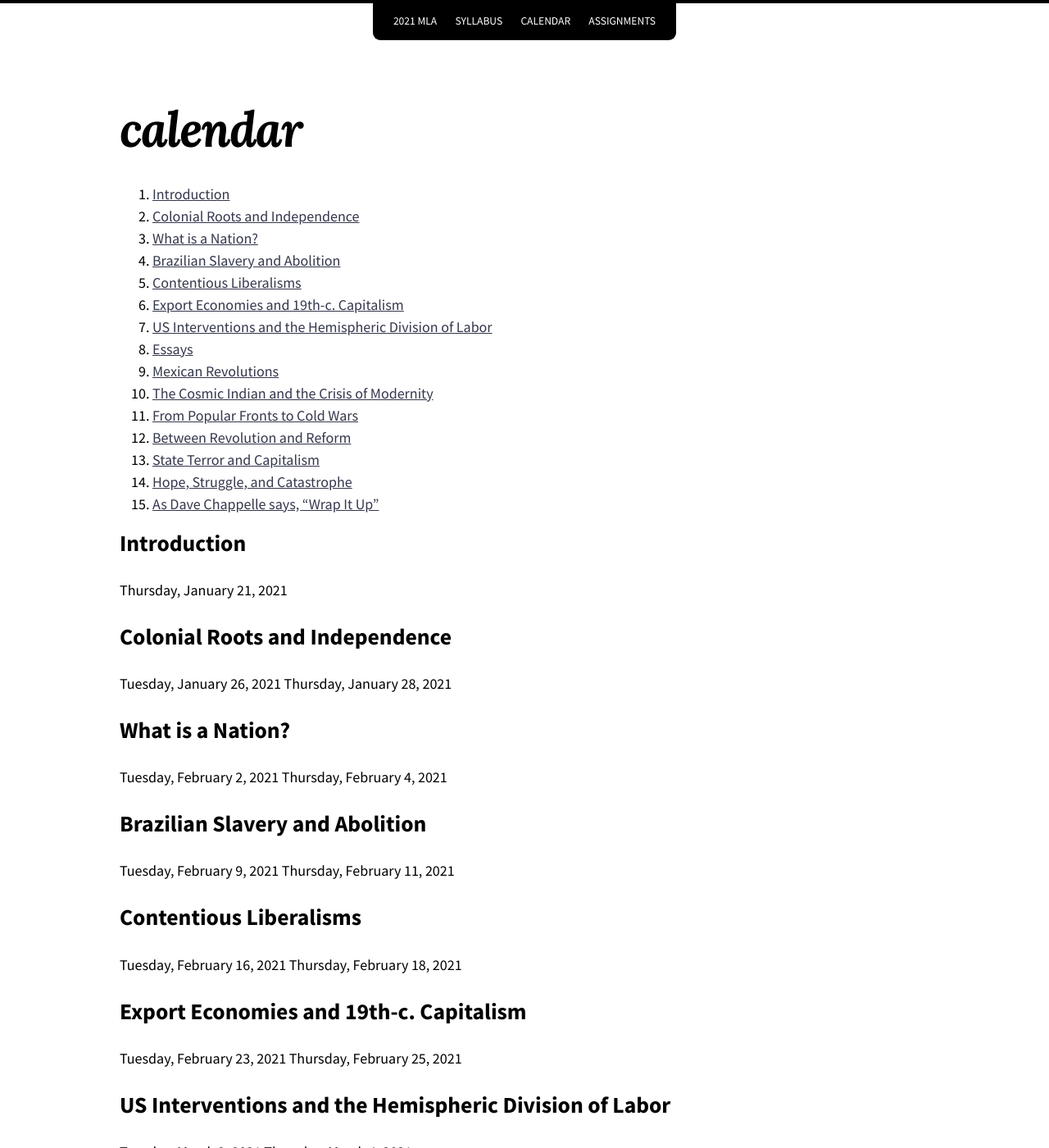
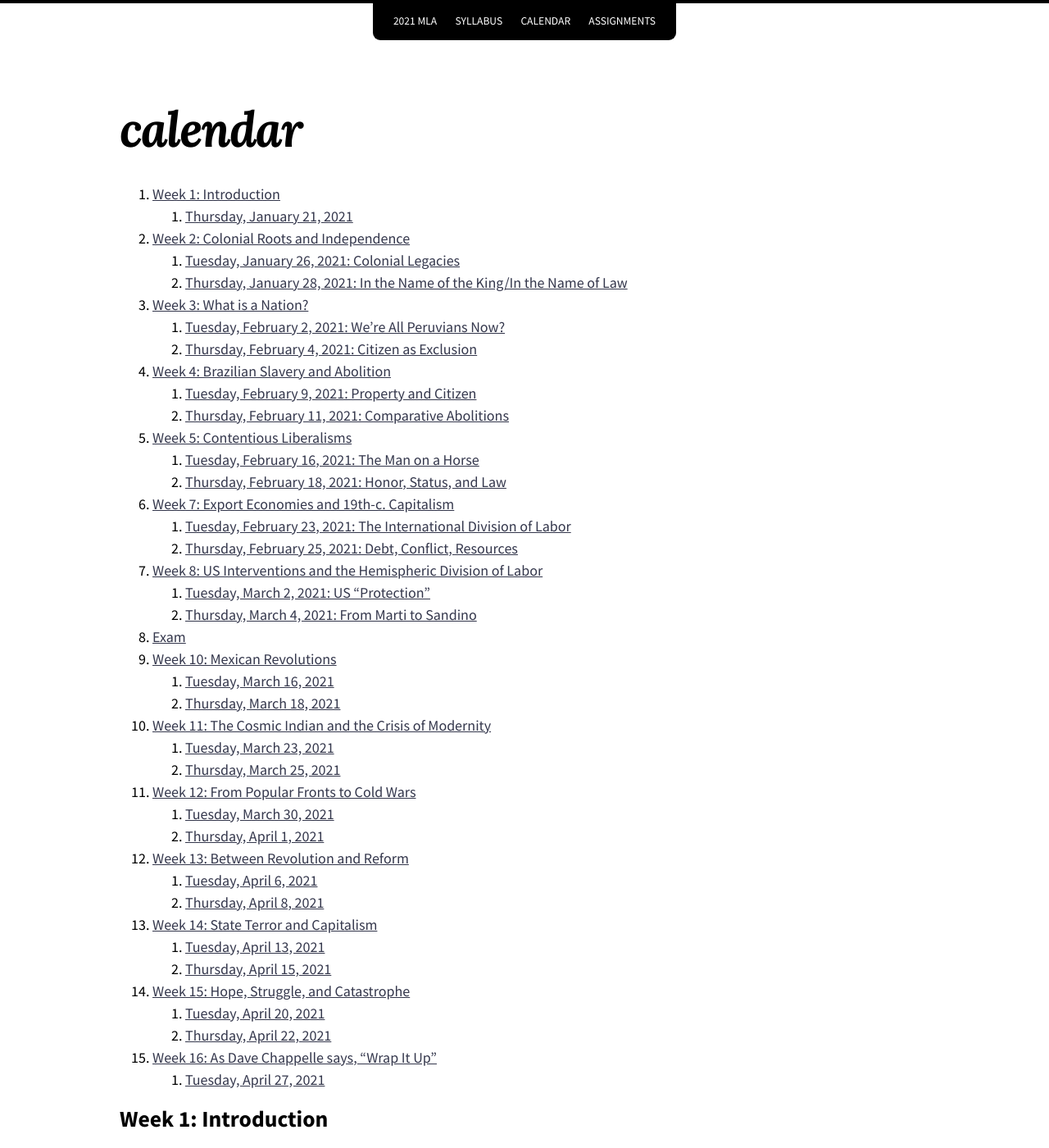
Before and after one commit to chadblack/2021MLA, a Jekyll site: the page built from calendar.md, in a window 1280 px wide and 1400 px high. Shown: the whole window at 82% size. Built offline with Jekyll 4.4.1, drawn with Linux system fonts in a browser that asks for light colours; nearby versions of some CDN libraries; some of the changed text lies outside the part shown.

Commit message:
building out the calendar:

```diff
--- a/calendar.md
+++ b/calendar.md
@@ -6,74 +6,161 @@ title: calendar
 1. week
 {:toc}
 
-## Introduction
+## Week 1: Introduction
 
-Thursday, January 21, 2021
+### Thursday, January 21, 2021
+
+**Readings:**
+
+1. The syllabus, and whole course website.
+
+2. ["Effective Note-taking in
+Lectures"](https://www.cc-seas.columbia.edu/node/31875), Columbia University.
 
 
-## Colonial Roots and Independence
-Tuesday, January 26, 2021
-Thursday, January 28, 2021
+
+## Week 2: Colonial Roots and Independence
+
+### Tuesday, January 26, 2021: Colonial Legacies
+
+**Readings:**
+
+* Eduardo Galeano, "Introduction: 120 Million People in the Eye of
+  a Hurricane," *Open Veins of Latin America* (Monthly Review, 1997 [1973]).
+
+* Larry Rohter, "[Author Changes His Mind on ’70s
+  Manifesto](https://www.nytimes.com/2014/05/24/books/eduardo-galeano-disavows-his-book-the-open-veins.html)," *New York
+  Times* 24 May 2014.
+
+* Greg Grandin, ["Preface," *The Last Colonial
+  Massacre*](https://www.press.uchicago.edu/Misc/Chicago/305724.html).
 
 
-## What is a Nation?
-Tuesday, February 2, 2021
-Thursday, February 4, 2021
+### Thursday, January 28, 2021: In the Name of the King/In the Name of Law
+
+**Readings:**
+
+* Chasteen, Chapter 4
 
 
-## Brazilian Slavery and Abolition
-Tuesday, February 9, 2021
-Thursday, February 11, 2021
+## Week 3: What is a Nation?
+
+### Tuesday, February 2, 2021: We're All Peruvians Now?
+
+**Readings:**
+
+* Tristan Platt, "Simon Bolivar, the Sun of Justice and the Amerindian
+  Virgin: Andean Conceptions of the Patria in Nineteenth-Century Potosi,"
+  *JLAS* Vol. 25, No. 1 (Feb., 1993), pp. 159-185.
 
 
-## Contentious Liberalisms
-Tuesday, February 16, 2021
-Thursday, February 18, 2021
+### Thursday, February 4, 2021: Citizen as Exclusion
+
+* Dore, Elizabeth. “One Step Forward, Two Steps Back:  Gender and the State in
+the Long-Nineteenth Century.” In Dore and Molyneux, eds., *Hidden Histories of
+Gender and the State in Latin America* (Durham: Duke University Press, 2000) 3-32.
+
+**Due:** Weekly Report
 
 
-## Export Economies and 19th-c. Capitalism
-Tuesday, February 23, 2021
-Thursday, February 25, 2021
+## Week 4: Brazilian Slavery and Abolition
+
+### Tuesday, February 9, 2021: Property and Citizen
+
+**Readings:**
+
+*  Emilia Viotti da Costa, "Masters and Slaves," *The Brazilian Empire: Myths
+and Histories* (Chicago: University of Chicago Press, 1985).
 
 
-## US Interventions and the Hemispheric Division of Labor
-Tuesday, March 2, 2021
-Thursday, March 4, 2021
+
+### Thursday, February 11, 2021: Comparative Abolitions
+
+**Readings:**
+
+* José Ignacio Barros Cobra, "Slave Property"
+* Joachim Nabuco, "Abolitionism"
+
+**Due:** Weekly Report
 
 
-## Essays
-Tuesday, March 9, 2021
-Thursday, March 11, 2021
+## Week 5: Contentious Liberalisms
+
+### Tuesday, February 16, 2021: The Man on a Horse
+
+* Chasteen and Wood, *Problems in Latin American History* Chapter 4: Caudillos.
 
 
-## Mexican Revolutions
-Tuesday, March 16, 2021
-Thursday, March 18, 2021
+### Thursday, February 18, 2021: Honor, Status, and Law
+
+**Readings:**
+
+* Sanders, James E. “The Vanguard of the Atlantic World: Contesting Modernity
+in Nineteenth-Century Latin America.” *Latin American Research Review* 46.2 (2011): 104-127.
+
+**Due:** Weekly Report
 
 
-## The Cosmic Indian and the Crisis of Modernity
-Tuesday, March 23, 2021
-Thursday, March 25, 2021
+
+## Week 7: Export Economies and 19th-c. Capitalism
+
+### Tuesday, February 23, 2021: The International Division of Labor
+
+### Thursday, February 25, 2021: Debt, Conflict, Resources
 
 
-## From Popular Fronts to Cold Wars
-Tuesday, March 30, 2021
-Thursday, April 1, 2021
+## Week 8: US Interventions and the Hemispheric Division of Labor
+
+### Tuesday, March 2, 2021: US "Protection"
+
+### Thursday, March 4, 2021: From Marti to Sandino
 
 
-## Between Revolution and Reform
-Tuesday, April 6, 2021
-Thursday, April 8, 2021
+## Exam
+
+No class this week. Exam due by Friday at 5:00pm.
+
+## Week 10: Mexican Revolutions
+
+### Tuesday, March 16, 2021
+
+### Thursday, March 18, 2021
 
 
-## State Terror and Capitalism
-Tuesday, April 13, 2021
-Thursday, April 15, 2021
+## Week 11: The Cosmic Indian and the Crisis of Modernity
+
+### Tuesday, March 23, 2021
+
+### Thursday, March 25, 2021
 
 
-## Hope, Struggle, and Catastrophe
-Tuesday, April 20, 2021
-Thursday, April 22, 2021
+## Week 12: From Popular Fronts to Cold Wars
 
-## As Dave Chappelle says, "Wrap It Up"
-Tuesday, April 27, 2021
+### Tuesday, March 30, 2021
+
+### Thursday, April 1, 2021
+
+
+## Week 13: Between Revolution and Reform
+
+### Tuesday, April 6, 2021
+
+### Thursday, April 8, 2021
+
+
+## Week 14: State Terror and Capitalism
+
+### Tuesday, April 13, 2021
+
+### Thursday, April 15, 2021
+
+
+## Week 15: Hope, Struggle, and Catastrophe
+
+### Tuesday, April 20, 2021
+
+### Thursday, April 22, 2021
+
+## Week 16: As Dave Chappelle says, "Wrap It Up"
+
+### Tuesday, April 27, 2021
```
